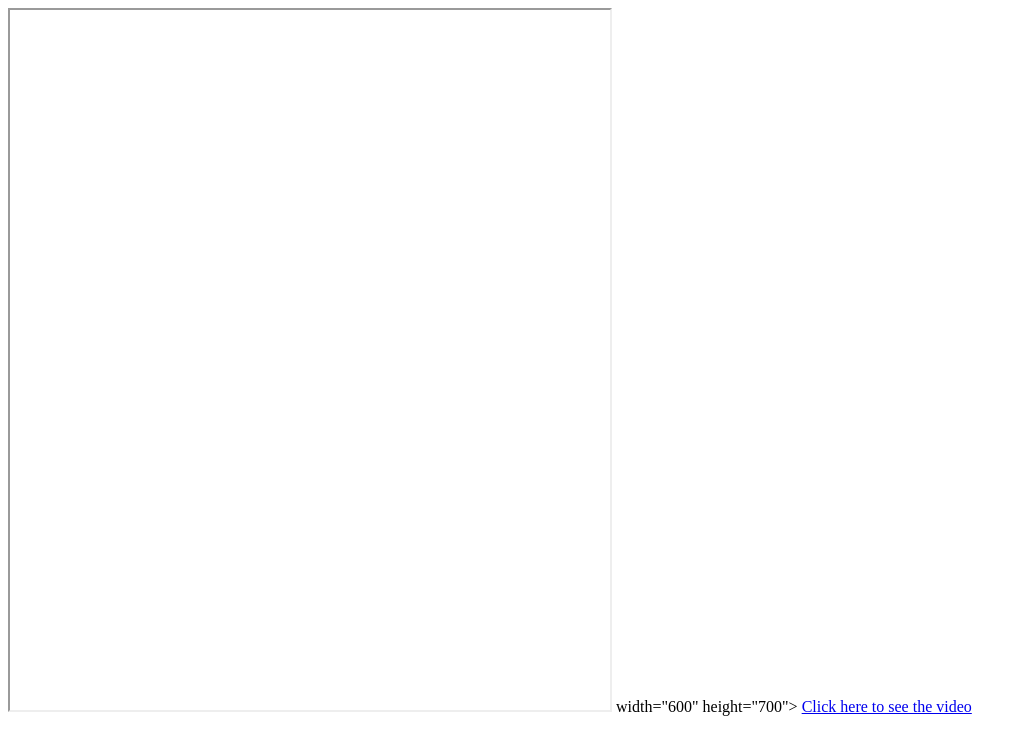
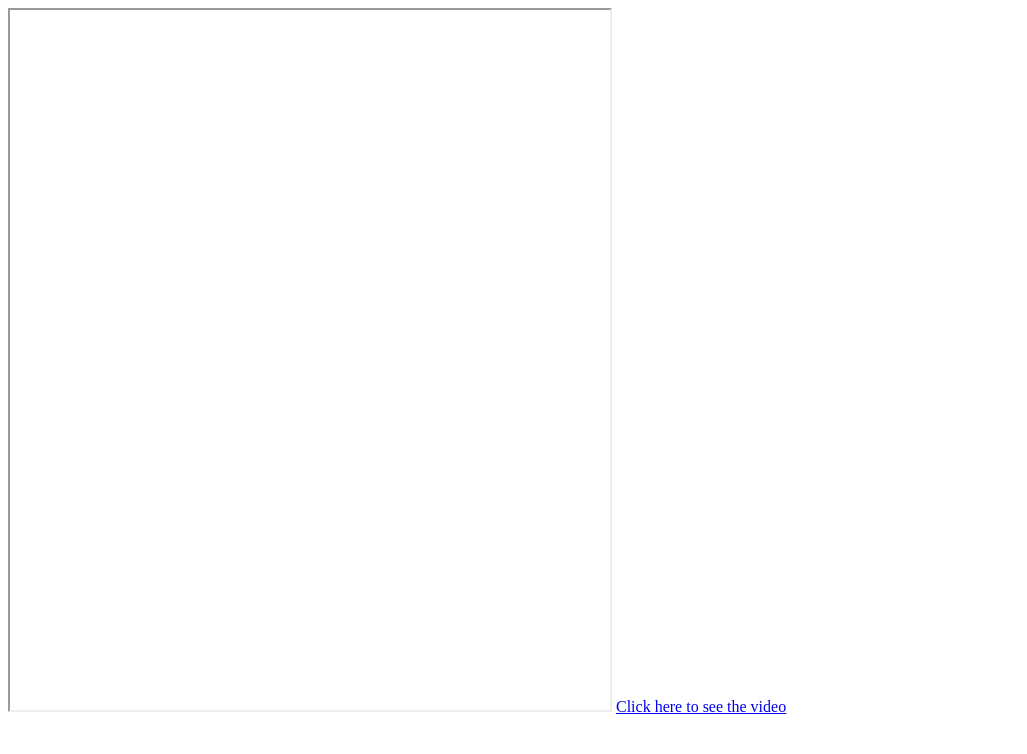
Before and after one commit to CaptainPranay/html-assignment-3, a plain HTML site: page index.html in a window 1280 px wide. Shown: the whole page, without its empty margins (0-1027 px from the left). Drawn offline with Linux system fonts and the light colour scheme.

Commit message:
iframe change

```diff
--- a/index.html
+++ b/index.html
@@ -9,7 +9,7 @@
 </head>
 <body>
     <iframe src=""E:\prepbyte assignment\HTML\Assignment-1\index.html" frameborder="3" width="600" height="700"></iframe>
-    width="600" height="700"></iframe>
+
     <a href="./seeVideo.html">Click here to see the video</a>
 </body>
 </html>
```
